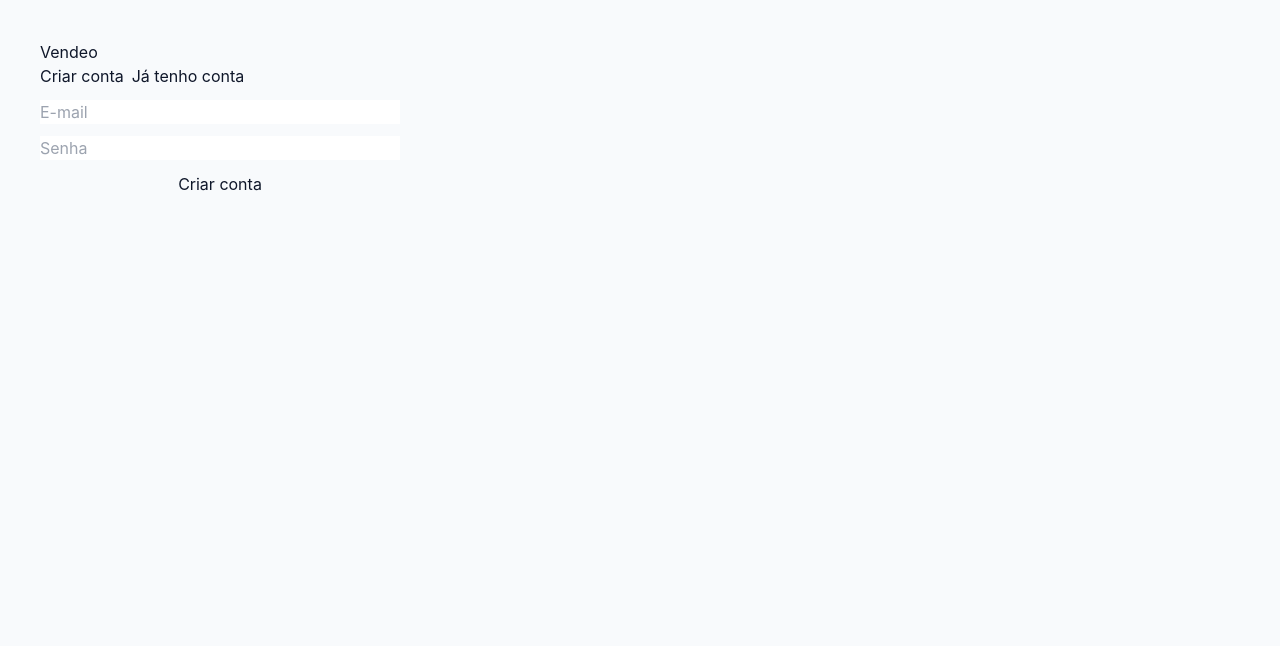
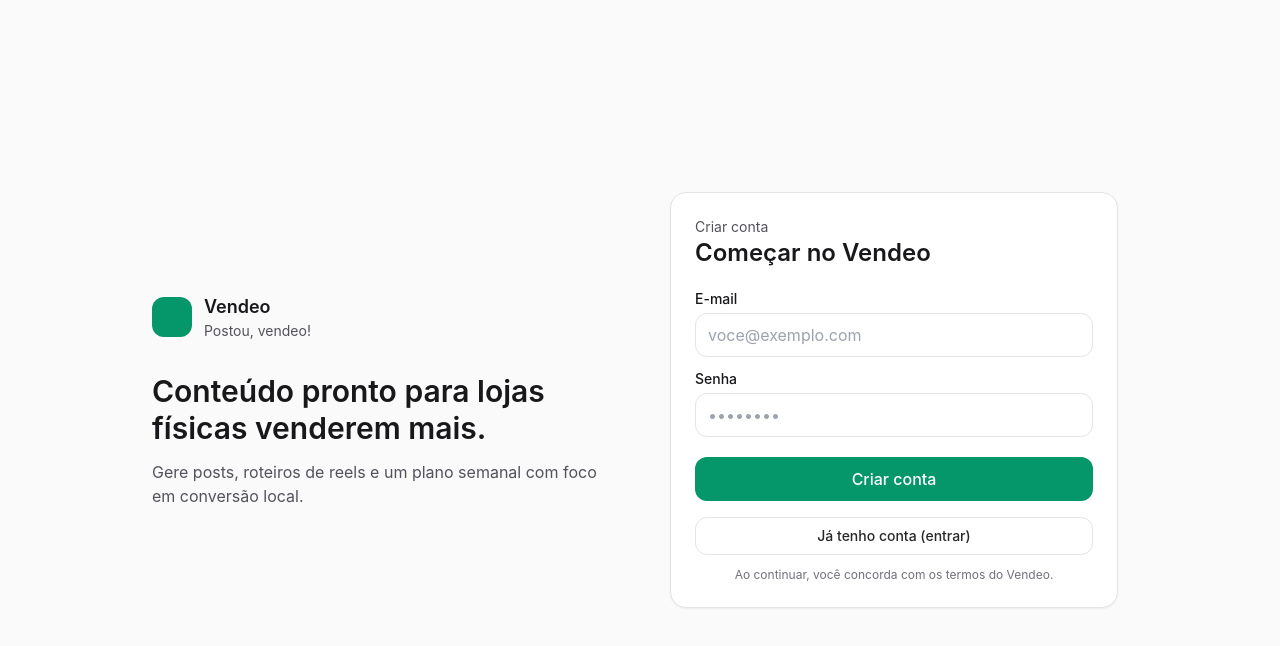
Before and after one commit to wagnercarisson/vendeo, a Next.js app: page /login in a window 1280 px wide. Shown: the top 646 px of the page. Built offline with nearby package versions, Linux system fonts and the light colour scheme; no server answers.

Commit message:
Update LoginClient.tsx

```diff
--- a/app/login/LoginClient.tsx
+++ b/app/login/LoginClient.tsx
@@ -8,7 +8,10 @@ export default function LoginClient() {
   const router = useRouter();
   const searchParams = useSearchParams();
 
-  const redirectTo = searchParams.get("redirect") ?? "/app";
+  const rawRedirect = searchParams.get("redirect") ?? "/app";
+  const redirectTo = rawRedirect.startsWith("%2F")
+    ? decodeURIComponent(rawRedirect)
+    : rawRedirect;
 
   const [mode, setMode] = useState<"signup" | "login">("signup");
   const [email, setEmail] = useState("");
@@ -16,42 +19,38 @@ export default function LoginClient() {
 
   const [loading, setLoading] = useState(false);
   const [error, setError] = useState<string | null>(null);
-  const [info, setInfo] = useState<string | null>(null);
 
   async function handleSubmit(e: React.FormEvent) {
     e.preventDefault();
     setLoading(true);
     setError(null);
-    setInfo(null);
 
     try {
       if (mode === "signup") {
-        const { data, error } = await supabase.auth.signUp({
+        const { error: signUpError } = await supabase.auth.signUp({
           email,
           password,
           options: {
             emailRedirectTo: `${window.location.origin}${redirectTo}`,
           },
         });
+        if (signUpError) throw signUpError;
 
-        if (error) throw error;
-
-        // Se confirmação de e-mail estiver ativa, session pode vir null
-        if (!data.session) {
-          setInfo("Conta criada! Verifique seu e-mail para confirmar o cadastro.");
-          return;
-        }
+        const { error: signInError } = await supabase.auth.signInWithPassword({
+          email,
+          password,
+        });
+        if (signInError) throw signInError;
 
         router.push(redirectTo);
         return;
       }
 
-      const { error } = await supabase.auth.signInWithPassword({
+      const { error: loginError } = await supabase.auth.signInWithPassword({
         email,
         password,
       });
-
-      if (error) throw error;
+      if (loginError) throw loginError;
 
       router.push(redirectTo);
     } catch (err: any) {
@@ -62,42 +61,112 @@ export default function LoginClient() {
   }
 
   return (
-    <main style={{ padding: 40 }}>
-      <h1>Vendeo</h1>
-
-      <div style={{ display: "flex", gap: 8, marginBottom: 12 }}>
-        <button type="button" onClick={() => setMode("signup")} disabled={loading}>
-          Criar conta
-        </button>
-        <button type="button" onClick={() => setMode("login")} disabled={loading}>
-          Já tenho conta
-        </button>
+    <main className="min-h-screen bg-zinc-50 text-zinc-900">
+      <div className="mx-auto flex min-h-screen max-w-5xl items-center px-6 py-10">
+        <div className="grid w-full grid-cols-1 gap-10 md:grid-cols-2">
+          {/* lado esquerdo (marca) */}
+          <div className="hidden flex-col justify-center md:flex">
+            <div className="flex items-center gap-3">
+              <div className="h-10 w-10 rounded-xl bg-emerald-600" />
+              <div>
+                <div className="text-lg font-semibold">Vendeo</div>
+                <div className="text-sm text-zinc-600">
+                  Postou, vendeo!
+                </div>
+              </div>
             </div>
 
-      <form onSubmit={handleSubmit} style={{ display: "grid", gap: 12, maxWidth: 360 }}>
+            <div className="mt-8 text-3xl font-semibold leading-tight">
+              Conteúdo pronto para lojas físicas venderem mais.
+            </div>
+            <div className="mt-3 text-zinc-600">
+              Gere posts, roteiros de reels e um plano semanal com foco em conversão local.
+            </div>
+          </div>
+
+          {/* card login */}
+          <div className="flex items-center justify-center">
+            <div className="w-full max-w-md rounded-2xl border border-zinc-200 bg-white p-6 shadow-sm">
+              <div className="mb-5">
+                <div className="text-sm text-zinc-600">
+                  {mode === "signup" ? "Criar conta" : "Entrar"}
+                </div>
+                <h1 className="text-2xl font-semibold">
+                  {mode === "signup" ? "Começar no Vendeo" : "Bem-vindo de volta"}
+                </h1>
+              </div>
+
+              <form onSubmit={handleSubmit} className="grid gap-3">
+                <div className="grid gap-1">
+                  <label className="text-sm font-medium">E-mail</label>
                   <input
+                    className="h-11 rounded-xl border border-zinc-200 px-3 outline-none focus:ring-2 focus:ring-emerald-200"
                     type="email"
-          placeholder="E-mail"
+                    placeholder="voce@exemplo.com"
                     value={email}
                     onChange={(e) => setEmail(e.target.value)}
                     required
+                    autoComplete="email"
                   />
+                </div>
 
+                <div className="grid gap-1">
+                  <label className="text-sm font-medium">Senha</label>
                   <input
+                    className="h-11 rounded-xl border border-zinc-200 px-3 outline-none focus:ring-2 focus:ring-emerald-200"
                     type="password"
-          placeholder="Senha"
+                    placeholder="••••••••"
                     value={password}
                     onChange={(e) => setPassword(e.target.value)}
                     required
+                    autoComplete={mode === "signup" ? "new-password" : "current-password"}
                   />
+                </div>
 
-        <button type="submit" disabled={loading}>
+                <button
+                  type="submit"
+                  disabled={loading}
+                  className="mt-2 h-11 rounded-xl bg-emerald-600 font-medium text-white disabled:opacity-60"
+                >
                   {loading ? "Processando..." : mode === "signup" ? "Criar conta" : "Entrar"}
                 </button>
 
-        {error && <div style={{ color: "red" }}>{error}</div>}
-        {info && <div style={{ color: "green" }}>{info}</div>}
+                {error && (
+                  <div className="rounded-xl border border-red-200 bg-red-50 px-3 py-2 text-sm text-red-700">
+                    {error}
+                  </div>
+                )}
               </form>
+
+              <div className="mt-4">
+                {mode === "signup" ? (
+                  <button
+                    type="button"
+                    onClick={() => setMode("login")}
+                    className="w-full rounded-xl border border-zinc-200 px-3 py-2 text-sm font-medium text-zinc-800 hover:bg-zinc-50"
+                    disabled={loading}
+                  >
+                    Já tenho conta (entrar)
+                  </button>
+                ) : (
+                  <button
+                    type="button"
+                    onClick={() => setMode("signup")}
+                    className="w-full rounded-xl border border-zinc-200 px-3 py-2 text-sm font-medium text-zinc-800 hover:bg-zinc-50"
+                    disabled={loading}
+                  >
+                    Criar conta
+                  </button>
+                )}
+
+                <div className="mt-3 text-center text-xs text-zinc-500">
+                  Ao continuar, você concorda com os termos do Vendeo.
+                </div>
+              </div>
+            </div>
+          </div>
+        </div>
+      </div>
     </main>
   );
 }
```
Lines whose indentation alone changed are shown as unchanged.
